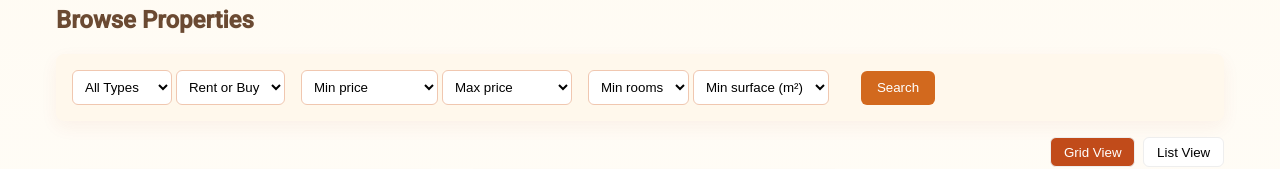
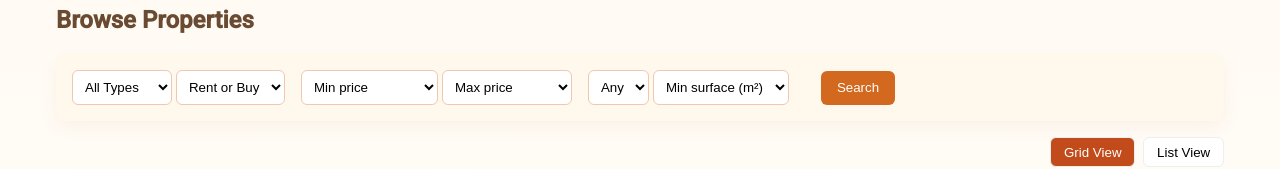
Before and after one commit to netfyou2021-cpu/marrakech-real-estate, a website: page index.html in a window 1280 px wide. Shown: the part 342-511 px from the top of the page. Drawn offline with Linux system fonts and the light colour scheme; no server answers.

Commit message:
feat: update room filter to show Any, 1, 2, 3, 4, 5, 6+

```diff
--- a/index.html
+++ b/index.html
@@ -76,12 +76,12 @@
             </div>
             <div class="filter-group">
                 <select id="min-rooms">
-                    <option value="">Min rooms</option>
-                    <option value="1">1+</option>
-                    <option value="2">2+</option>
-                    <option value="3">3+</option>
-                    <option value="4">4+</option>
-                    <option value="5">5+</option>
+                    <option value="">Any</option>
+                    <option value="1">1</option>
+                    <option value="2">2</option>
+                    <option value="3">3</option>
+                    <option value="4">4</option>
+                    <option value="5">5</option>
                     <option value="6">6+</option>
                 </select>
                 <select id="min-surface">
```
